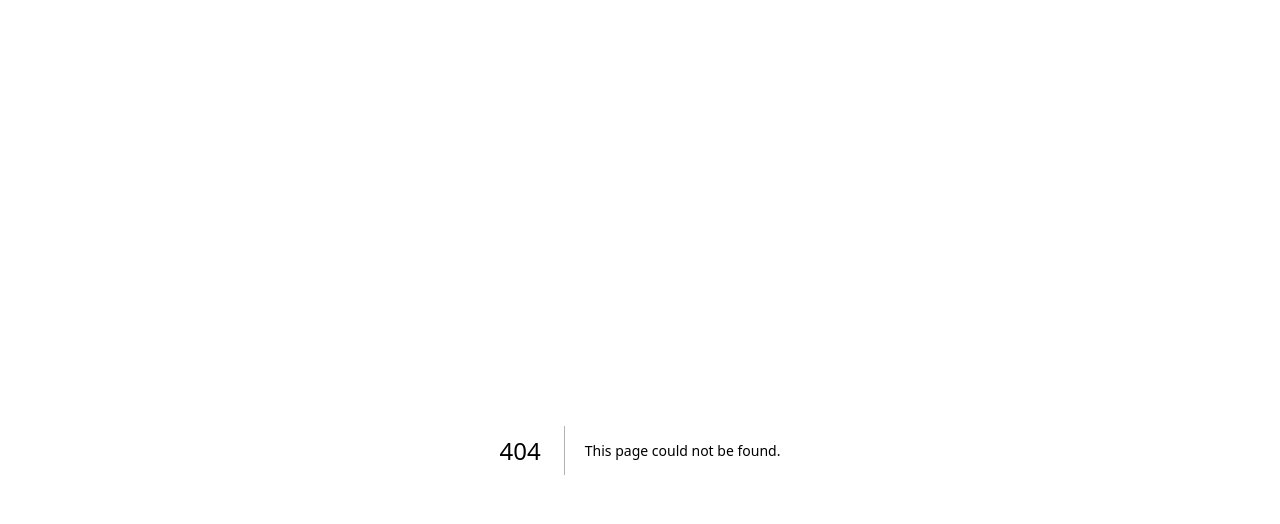
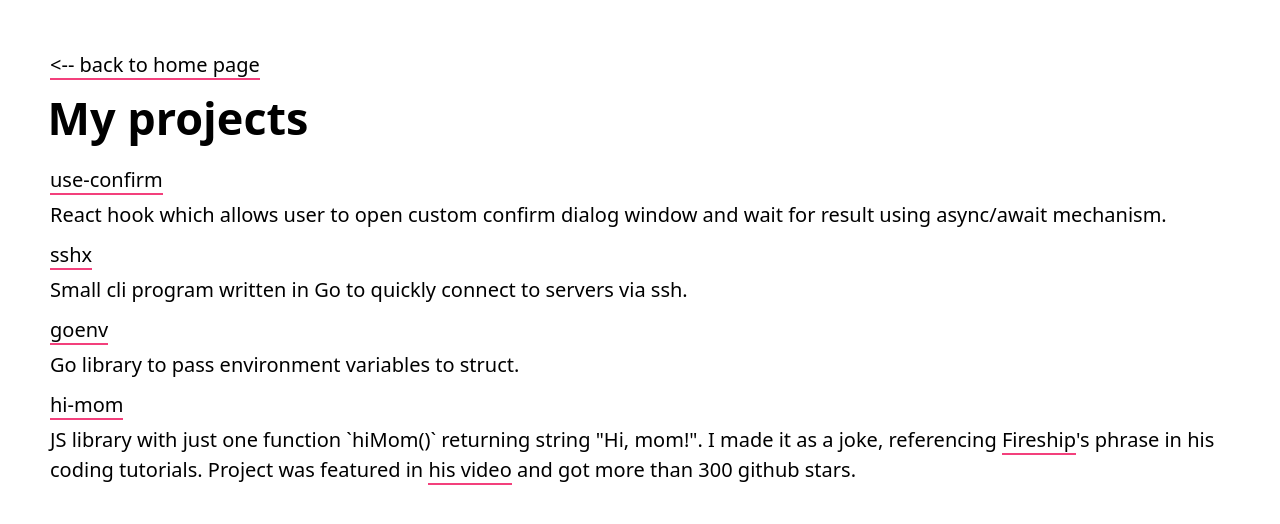
Before and after one commit to tsivinsky/website, a Next.js app: page /projects in a window 1280 px wide. Before the commit this address had no page. Shown: the top 524 px of the page. Built offline with nearby package versions, Linux system fonts and the light colour scheme.

Commit message:
add separate projects page

```diff
--- a/src/app/layout.tsx
+++ b/src/app/layout.tsx
@@ -15,7 +15,7 @@ export default function RootLayout({
   return (
     <html lang="en" className="h-full">
       <body className="h-full">
-        <main className="max-w-[1200px] w-full mt-10 mx-auto px-2 h-full flex flex-col">
+        <main className="max-w-[1200px] w-full pt-10 mx-auto px-2 h-full flex flex-col">
           {children}
         </main>
       </body>
--- a/src/app/page.tsx
+++ b/src/app/page.tsx
@@ -41,71 +41,12 @@ export default function Home() {
           CLIs, REST apis or even simple video games.
         </p>
         <p>
+          If you want to see some of my projects, you can do so{" "}
+          <Link href="/projects">here</Link>.
+        </p>
+        <p>
           When not coding, I love playing <Link href="/games">video games</Link>
           .
-        </p>
-        <br />
-        <h2>My projects</h2>
-        <ul className="list-disc list-inside mt-2">
-          <li>
-            <a
-              href="https://github.com/tsivinsky/use-confirm"
-              target="_blank"
-              rel="noopener noreferrer"
-            >
-              use-confirm
-            </a>{" "}
-            - React hook alternative to built-in `confirm()` function to use
-            with your own modal component
-          </li>
-          <li>
-            <a
-              href="https://github.com/tsivinsky/sshx"
-              target="_blank"
-              rel="noopener noreferrer"
-            >
-              sshx
-            </a>{" "}
-            - cli written in Go to manage servers and quickly connect to them
-            via ssh
-          </li>
-          <li>
-            <a
-              href="https://github.com/tsivinsky/goenv"
-              target="_blank"
-              rel="noopener noreferrer"
-            >
-              goenv
-            </a>{" "}
-            - Go library for parsing env variables to struct
-          </li>
-        </ul>
-        <p>
-          Sometimes I even have fun. For example, when I made{" "}
-          <a
-            href="https://github.com/tsivinsky/hi-mom"
-            target="_blank"
-            rel="noopener noreferrer"
-          >
-            a js library
-          </a>{" "}
-          with just one function saying &quot;Hi, mom!&quot;, inspired by{" "}
-          <a
-            href="https://www.youtube.com/@Fireship"
-            target="_blank"
-            rel="noopener noreferrer"
-          >
-            Fireship
-          </a>
-          . It was even featured in his{" "}
-          <a
-            href="https://youtu.be/qXUl3VsbA6o?si=wCBo2oAOHYrvwQ_C&t=108"
-            target="_blank"
-            rel="noopener noreferrer"
-          >
-            youtube video
-          </a>{" "}
-          and got more than 300 github stars.
         </p>
 
         <br />
--- /dev/null
+++ b/src/app/projects/page.tsx
@@ -0,0 +1,88 @@
+import Link from "next/link";
+
+export default function Projects() {
+  return (
+    <div>
+      <Link href="/">{"<--"} back to home page</Link>
+      <h1 className="mt-2">My projects</h1>
+      <div className="flex flex-col gap-1 mt-4">
+        <div>
+          <h3>
+            <a
+              href="https://github.com/tsivinsky/use-confirm"
+              target="_blank"
+              rel="noopener noreferrer"
+            >
+              use-confirm
+            </a>
+          </h3>
+          <p>
+            React hook which allows user to open custom confirm dialog window
+            and wait for result using async/await mechanism.
+          </p>
+        </div>
+
+        <div>
+          <h3>
+            <a
+              href="https://github.com/tsivinsky/sshx"
+              target="_blank"
+              rel="noopener noreferrer"
+            >
+              sshx
+            </a>
+          </h3>
+          <p>
+            Small cli program written in Go to quickly connect to servers via
+            ssh.
+          </p>
+        </div>
+
+        <div>
+          <h3>
+            <a
+              href="https://github.com/tsivinsky/goenv"
+              target="_blank"
+              rel="noopener noreferrer"
+            >
+              goenv
+            </a>
+          </h3>
+          <p>Go library to pass environment variables to struct.</p>
+        </div>
+
+        <div>
+          <h3>
+            <a
+              href="https://github.com/tsivinsky/hi-mom"
+              target="_blank"
+              rel="noopener noreferrer"
+            >
+              hi-mom
+            </a>
+          </h3>
+          <p>
+            JS library with just one function `hiMom()` returning string
+            &quot;Hi, mom!&quot;. I made it as a joke, referencing{" "}
+            <a
+              href="https://www.youtube.com/@Fireship"
+              target="_blank"
+              rel="noopener noreferrer"
+            >
+              Fireship
+            </a>
+            &apos;s phrase in his coding tutorials. Project was featured in{" "}
+            <a
+              href="https://youtu.be/qXUl3VsbA6o?si=wCBo2oAOHYrvwQ_C&t=108"
+              target="_blank"
+              rel="noopener noreferrer"
+            >
+              his video
+            </a>{" "}
+            and got more than 300 github stars.
+          </p>
+        </div>
+      </div>
+    </div>
+  );
+}
```
